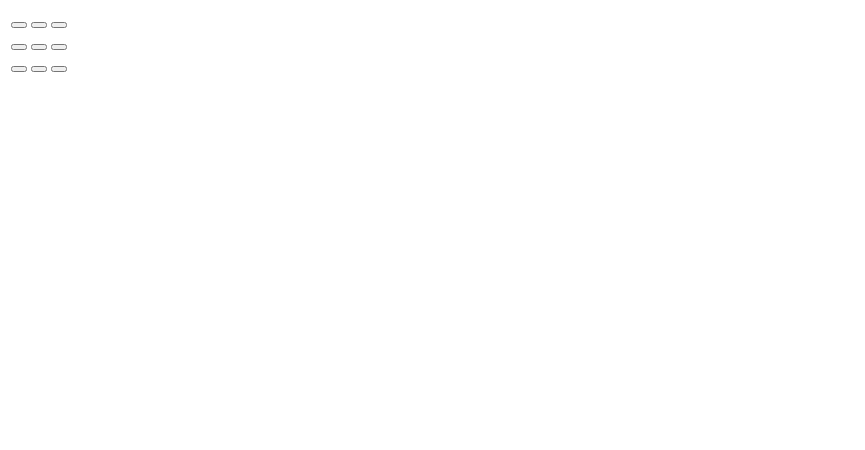
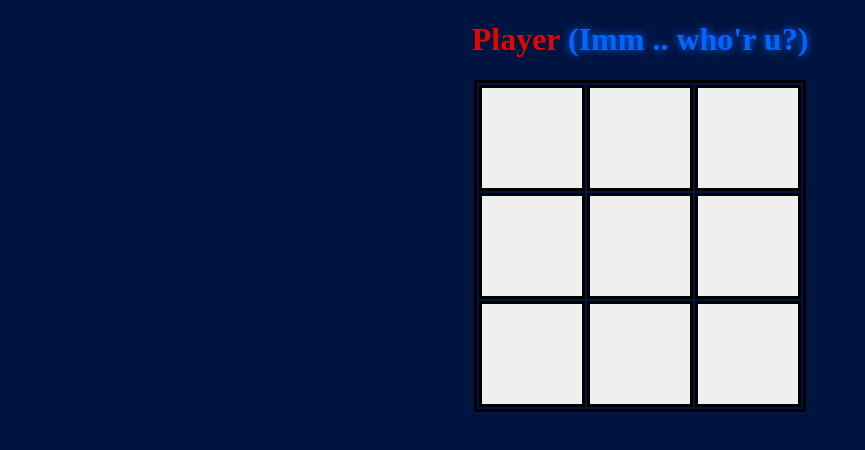
Before and after one commit to mohamedhossamWebDev22/tic-tac-toc-game, a React (Vite) app: page / in a window 1280 px wide. Shown: the top 450 px of the page, without its empty margins (0-865 px from the left). Built offline with nearby package versions, Linux system fonts and the light colour scheme.

Commit message:
begin style and still code

```diff
--- a/index.html
+++ b/index.html
@@ -4,7 +4,7 @@
     <meta charset="UTF-8" />
     <link rel="icon" type="image/svg+xml" href="/vite.svg" />
     <meta name="viewport" content="width=device-width, initial-scale=1.0" />
-    <title>Vite + React</title>
+    <title>Tic Tac Toc Game</title>
   </head>
   <body>
     <div id="root"></div>
--- a/src/App.jsx
+++ b/src/App.jsx
@@ -1,54 +1,150 @@
-import { React, useState }from 'react';
+import { React, useState } from "react";
+
+var player = "";
 
 const App = (props) => {
-  const
-  [NW, setNW] = useState(''),[NO, setNO] = useState(''),[NE, setNE] = useState(''),
-  [WE, setWE] = useState(''),[CE, setCE] = useState(''),[EA, setEA] = useState(''),
-  [SW, setSW] = useState(''),[SO, setSO] = useState(''),[SE, setSE] = useState('');
+  const [NW, setNW] = useState(""),
+    [NO, setNO] = useState(""),
+    [NE, setNE] = useState(""),
+    [WE, setWE] = useState(""),
+    [CE, setCE] = useState(""),
+    [EA, setEA] = useState(""),
+    [SW, setSW] = useState(""),
+    [SO, setSO] = useState(""),
+    [SE, setSE] = useState("");
 
-  const setVal = (currentTurn, comeTurn) => {
-    console.log(currentTurn);
+  const [turn, setturn] = useState("(Imm .. who'r u?)");
+
+  const btnClicked = () => {
+    if (player == "X") {
+      player = "O";
+    } else {
+      player = "X";
     }
 
+    setturn(player);
+  };
   return (
     <div>
+      <h1>
+        Player <a className="neon">{turn}</a>
+      </h1>
       <table>
+        <tbody>
           <tr>
             <td>
-            <button>{NW}</button>
+              <button
+                onClick={() => {
+                  btnClicked();
+                  if (NW == '') {
+                    setNW(player);
+                  }
+                  else{
+                    alert('مينفعش')
+                  }
+                }}
+                className=""
+              >
+                {NW}
+              </button>
             </td>
             <td>
-            <button>{NO}</button>
+              <button
+                onClick={() => {
+                  btnClicked();
+                  setNO(player);
+                }}
+                className=""
+              >
+                {NO}
+              </button>
             </td>
             <td>
-            <button>{NE}</button>
+              <button
+                onClick={() => {
+                  btnClicked();
+                  setNE(player);
+                }}
+                className=""
+              >
+                {NE}
+              </button>
             </td>
           </tr>
           <tr>
             <td>
-            <button>{WE}</button>
+              <button
+                onClick={() => {
+                  btnClicked();
+                  setWE(player);
+                }}
+                className=""
+              >
+                {WE}
+              </button>
             </td>
             <td>
-            <button>{CE}</button>
+              <button
+                onClick={() => {
+                  btnClicked();
+                  setCE(player);
+                }}
+                className=""
+              >
+                {CE}
+              </button>
             </td>
             <td>
-            <button>{EA}</button>
+              <button
+                onClick={() => {
+                  btnClicked();
+                  setEA(player);
+                }}
+                className=""
+              >
+                {EA}
+              </button>
             </td>
           </tr>
           <tr>
             <td>
-            <button>{SW}</button>
+              <button
+                onClick={() => {
+                  btnClicked();
+                  setSW(player);
+                }}
+                className=""
+              >
+                {SW}
+              </button>
             </td>
             <td>
-            <button>{SO}</button>
+              <button
+                onClick={() => {
+                  btnClicked();
+                  setSO(player);
+                }}
+                className=""
+              >
+                {SO}
+              </button>
             </td>
             <td>
-            <button>{SE}</button>
+              <button
+                onClick={() => {
+                  btnClicked();
+                  setSE(player);
+                }}
+                className=""
+              >
+                {SE}
+              </button>
             </td>
           </tr>
+        </tbody>
       </table>
     </div>
   );
-}
+};
 
 export default App;
--- /dev/null
+++ b/src/style/_variables_.scss
@@ -0,0 +1 @@
+$bg: rgb(0,20,64);
--- a/src/style/style.scss
+++ b/src/style/style.scss
@@ -0,0 +1,35 @@
+@import './variables_';
+
+body{
+  text-align: center;
+
+  background: $bg;
+
+  h1{
+    color: rgb(225,6,0);
+    .neon{
+      color: rgb(0, 102, 255);
+      text-shadow: 0px 0px 8px rgb(0, 102, 255);
+    }
+  }
+
+  table{
+    margin-left: auto;
+    margin-right: auto;
+
+
+    border: 3px solid black;
+    td{
+      border: 3px solid black;
+
+      padding: 0;
+      button{
+        border: 0;
+        font-size: 30px;
+
+        padding: 50px;
+        margin: 0;
+      }
+    }
+  }
+}
```
Lines whose indentation alone changed are shown as unchanged.
